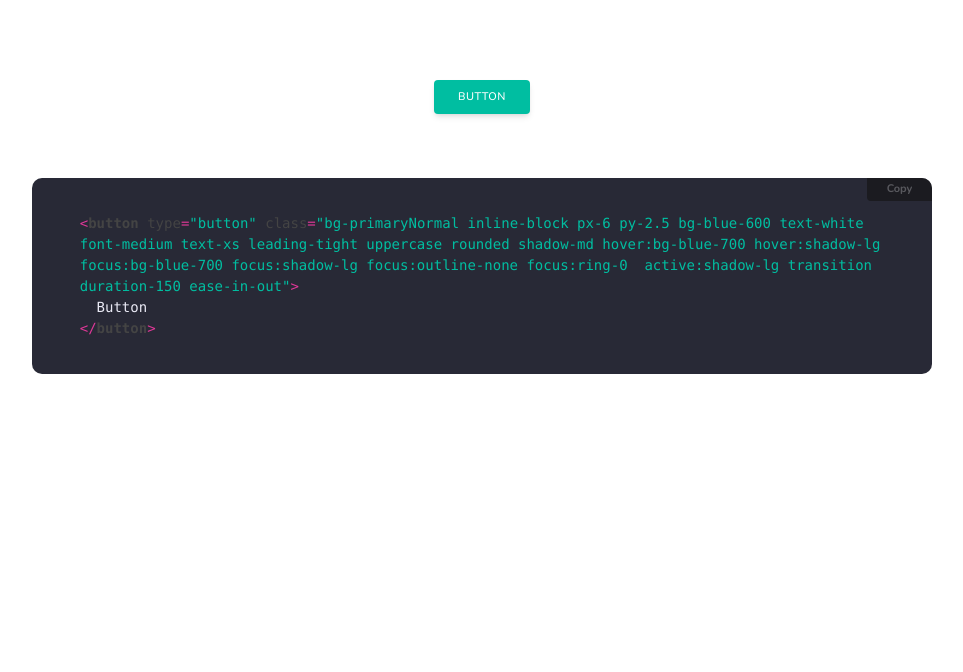
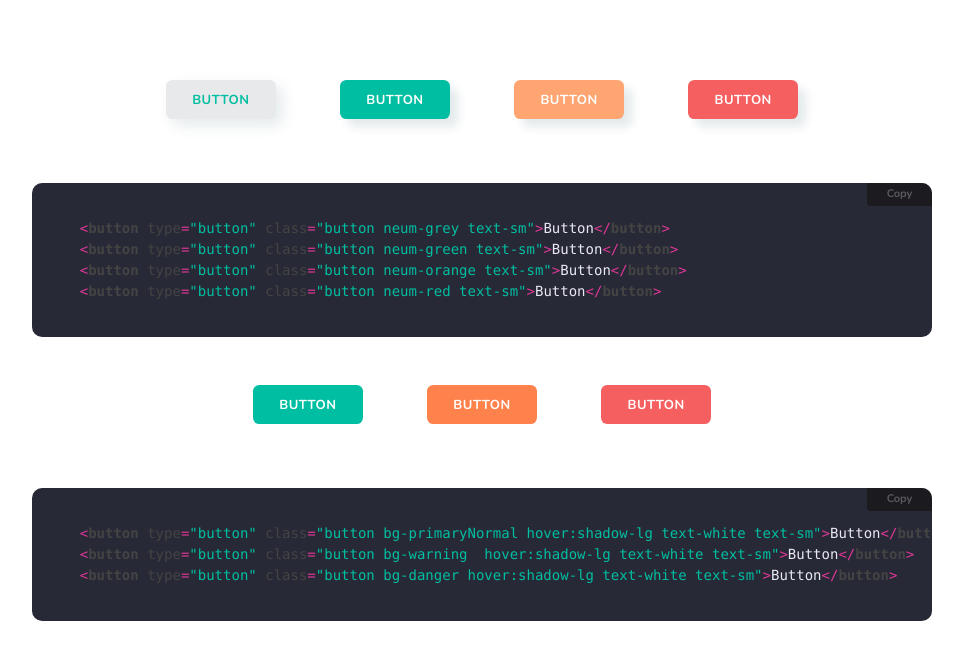
Before and after one commit to nicolifelix/stardust-ui, a website: page src/components/atoms/Button/button.html in a window 1280 px wide. Shown: the whole page, without its empty margins (158-1121 px from the left). Drawn offline with nearby package versions, Linux system fonts and the light colour scheme.

Commit message:
:sparkles: atoms --buttons

```diff
--- a/src/components/atoms/Button/button.html
+++ b/src/components/atoms/Button/button.html
@@ -14,26 +14,69 @@
   <body class="font-nunito">
 
     <div class="p-10 my-10">
-        <div class="flex  justify-center">
-          <button type="button" class="bg-primaryNormal inline-block px-6 py-2.5 text-white font-medium text-xs leading-tight uppercase rounded shadow-md hover:bg-blue-700 hover:shadow-lg focus:bg-blue-700 focus:shadow-lg focus:outline-none focus:ring-0  active:shadow-lg transition duration-150 ease-in-out">
-            Button
-          </button>
-        </div>
+      <div class="flex justify-center">
+        <button type="button" class="button neum-grey text-sm mx-8">
+          Button
+        </button>
+
+        <button type="button" class="button neum-green text-sm mx-8">
+          Button
+        </button>
+
+        <button type="button" class="button neum-orange text-sm mx-8">
+          Button
+        </button>
+
+        <button type="button" class="button neum-red text-sm mx-8">
+          Button
+        </button>
+      </div>
 
       <div class="flex justify-center mt-10">
         <div class="highlight">
           <pre class="chroma">
             <code class="language-html">
-    &lt;button type="button" class="bg-primaryNormal inline-block px-6 py-2.5 bg-blue-600 text-white
-    font-medium text-xs leading-tight uppercase rounded shadow-md hover:bg-blue-700 hover:shadow-lg
-    focus:bg-blue-700 focus:shadow-lg focus:outline-none focus:ring-0  active:shadow-lg transition
-    duration-150 ease-in-out"&gt;
-      Button
-    &lt;/button&gt;
+    &lt;button type="button" class="button neum-grey text-sm"&gt;Button&lt;/button&gt;
+    &lt;button type="button" class="button neum-green text-sm"&gt;Button&lt;/button&gt;
+    &lt;button type="button" class="button neum-orange text-sm"&gt;Button&lt;/button&gt;
+    &lt;button type="button" class="button neum-red text-sm"&gt;Button&lt;/button&gt;
             </code>
           </pre>
         </div>
       </div>
+
+
+
+      <div class="flex justify-center">
+
+        <button type="button" class="button bg-primaryNormal hover:shadow-lg text-white text-sm mx-8">
+          Button
+        </button>
+
+        <button type="button" class="button bg-warning  hover:shadow-lg text-white text-sm mx-8">
+          Button
+        </button>
+
+        <button type="button" class="button bg-danger hover:shadow-lg text-white text-sm mx-8">
+          Button
+        </button>
+      </div>
+
+      <div class="flex justify-center mt-10">
+        <div class="highlight">
+          <pre class="chroma">
+            <code class="language-html">
+    &lt;button type="button" class="button bg-primaryNormal hover:shadow-lg text-white text-sm"&gt;Button&lt;/button&gt;
+    &lt;button type="button" class="button bg-warning  hover:shadow-lg text-white text-sm"&gt;Button&lt;/button&gt;
+    &lt;button type="button" class="button bg-danger hover:shadow-lg text-white text-sm"&gt;Button&lt;/button&gt;
+            </code>
+          </pre>
+        </div>
+      </div>
+
+
+
+
     </div>
 
   </body>
--- a/src/css/tailwind.css
+++ b/src/css/tailwind.css
@@ -59,3 +59,53 @@
   justify-content: center;
   padding: 10px;
 }
+
+
+
+/* BUTTON */
+
+.button{
+  border-radius: 0.400rem;
+  padding: 0.6rem 1.650rem;
+  text-transform: uppercase;
+  font-weight: 700;
+}
+
+.neum-grey{
+  background-color: var(--background);
+  box-shadow: 0.4rem 0.4rem 0.9rem var(--shadowGrey),
+  -0.3rem -0.3rem 0.6rem var(--white);
+  color: var(--primaryNormal);
+}
+.neum-grey:active{
+  box-shadow: inset 6px 5px 13px #0d405029, inset -4px -3px 12px #ffffffc9;
+}
+
+
+.neum-green{
+  background-color: var(--primaryNormal);
+  box-shadow: 8px 8px 10px var(--shadowGrey), -5px -5px 4px var(--white);
+  color: var(--white);
+}
+.neum-green:active{
+  box-shadow: inset 6px 5px 11px #0065569e, inset -3px -3px 12px #ffffff9c;
+}
+
+
+.neum-orange{
+  background-color: var(--orangeNormal);
+  box-shadow: 8px 8px 10px var(--shadowGrey), -5px -5px 4px var(--white);
+  color: var(--white);
+}
+.neum-orange:active{
+  box-shadow: inset 6px 5px 11px #d7642299, inset -3px -3px 12px #ffffff9c;
+}
+
+.neum-red{
+  background-color: var(--danger);
+  box-shadow: 8px 8px 10px var(--shadowGrey), -5px -5px 4px var(--white);
+  color: var(--white);
+}
+.neum-red:active{
+  box-shadow: inset 6px 5px 11px #d61a1ac2, inset -3px -3px 12px #ffffff9c;
+}
```
Also changed, not shown: src/css/main.css.
